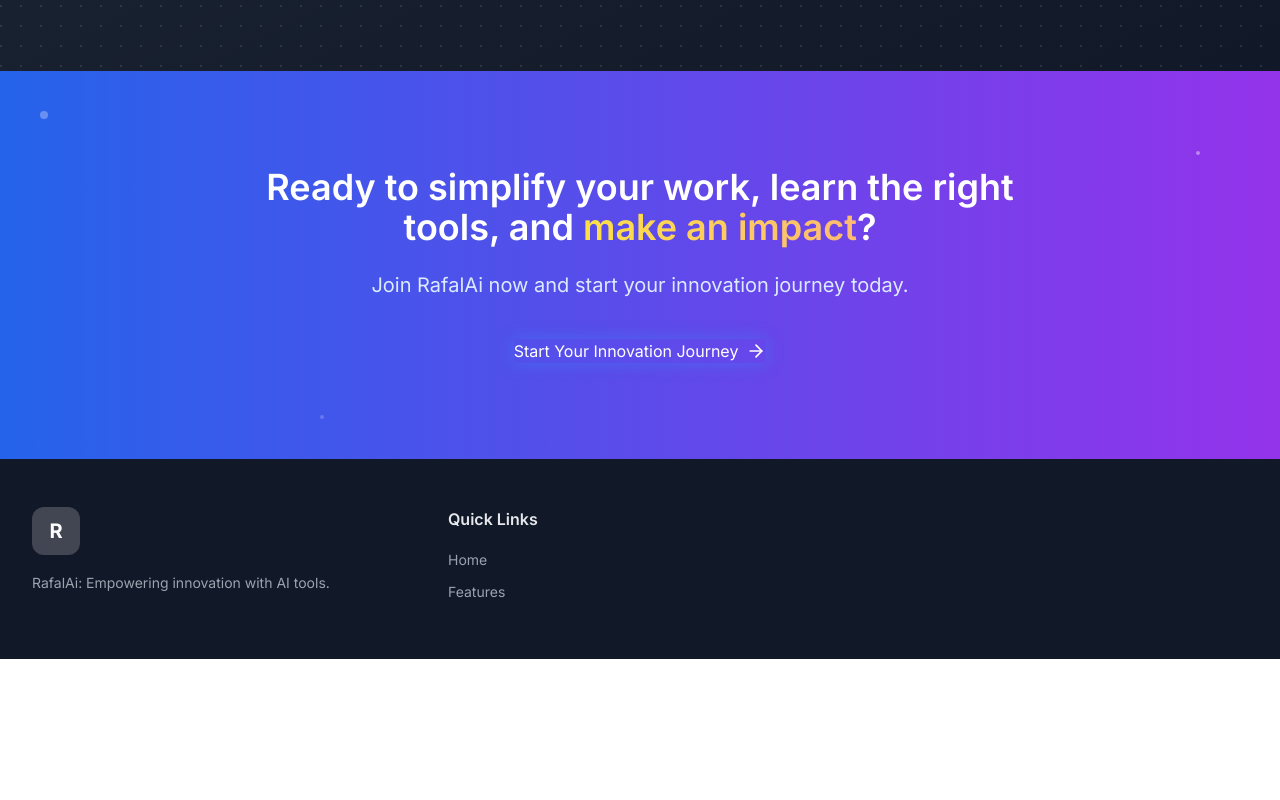
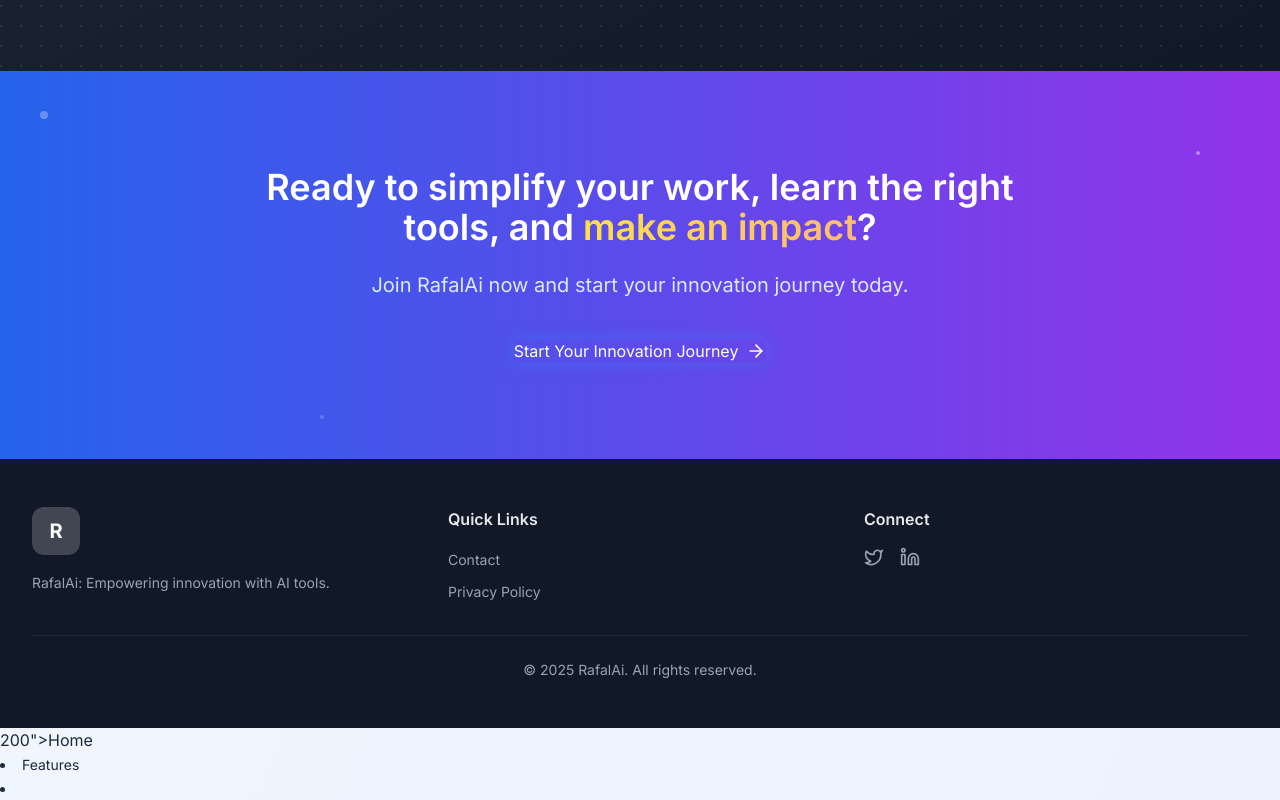
Before and after one commit to atosaramis/aiai, a plain HTML site: page index.html in a window 1280 px wide. Shown: the part 2641-3441 px from the top of the page. Before the commit the page ends 3300 px from the top, so only its background shows below. Drawn offline with nearby package versions, Linux system fonts and the light colour scheme.

Commit message:
Update index.html

```diff
--- a/index.html
+++ b/index.html
@@ -401,6 +401,59 @@
             <div>
                 <h4 class="text-base font-semibold text-gray-200 mb-4">Quick Links</h4>
                 <ul class="space-y-2">
-                    <li><a href="#" class="link-underline text-sm hover:text-gray-200">Home</a></li>
+                    <li><a href="#" class="link-underline text-sm hover:text-gray-200">Contact</a></li>
+                    <li><a href="#" class="link-underline text-sm hover:text-gray-200">Privacy Policy</a></li>
+                </ul>
+            </div>
+            <div>
+                <h4 class="text-base font-semibold text-gray-200 mb-4">Connect</h4>
+                <div class="flex space-x-4">
+                    <a href="#" class="text-gray-400 hover:text-gray-200">
+                        <svg xmlns="http://www.w3.org/2000/svg" width="20" height="20" viewBox="0 0 24 24" fill="none" stroke="currentColor" stroke-width="2" stroke-linecap="round" stroke-linejoin="round">
+                            <path d="M22 4s-.7 2.1-2 3.4c1.6 10-9.4 17.3-18 11.6 2.2.1 4.4-.6 6-2C3 15.5.5 9.6 3 5c2.2 2.6 5.6 4.1 9 4-.9-4.2 4-6.6 7-3.8 1.1 0 3-1.2 3-1.2z"/>
+                        </svg>
+                    </a>
+                    <a href="#" class="text-gray-400 hover:text-gray-200">
+                        <svg xmlns="http://www.w3.org/2000/svg" width="20" height="20" viewBox="0 0 24 24" fill="none" stroke="currentColor" stroke-width="2" stroke-linecap="round" stroke-linejoin="round">
+                            <path d="M16 8a6 6 0 0 1 6 6v7h-4v-7a2 2 0 0 0-2-2 2 2 0 0 0-2 2v7h-4v-7a6 6 0 0 1 6-6z"/>
+                            <rect x="2" y="9" width="4" height="12"/>
+                            <circle cx="4" cy="4" r="2"/>
+                        </svg>
+                    </a>
+                </div>
+            </div>
+        </div>
+        <div class="mt-8 border-t border-gray-800 pt-6 text-center text-sm">
+            <p>© 2025 RafalAi. All rights reserved.</p>
+        </div>
+    </footer>
+
+    <!-- JavaScript for Modal -->
+    <script>
+        document.addEventListener('DOMContentLoaded', () => {
+            const modal = document.getElementById('form-modal');
+            if (!modal) {
+                console.error('Modal element with ID "form-modal" not found.');
+                return;
+            }
+
+            window.showModal = () => {
+                modal.classList.remove('hidden');
+                modal.querySelector('div').classList.remove('scale-95');
+                modal.classList.add('opacity-100');
+            };
+
+            window.hideModal = () => {
+                modal.classList.add('opacity-0');
+                modal.querySelector('div').classList.add('scale-95');
+                setTimeout(() => {
+                    modal.classList.add('hidden');
+                    modal.classList.remove('opacity-0');
+                }, 300); // Match transition duration
+            };
+        });
+    </script>
+</body>
+</html>200">Home</a></li>
                     <li><a href="#" class="link-underline text-sm hover:text-gray-200">Features</a></li>
                     <li><a href="#" class="link-underline text-sm hover:text-gray-
```
